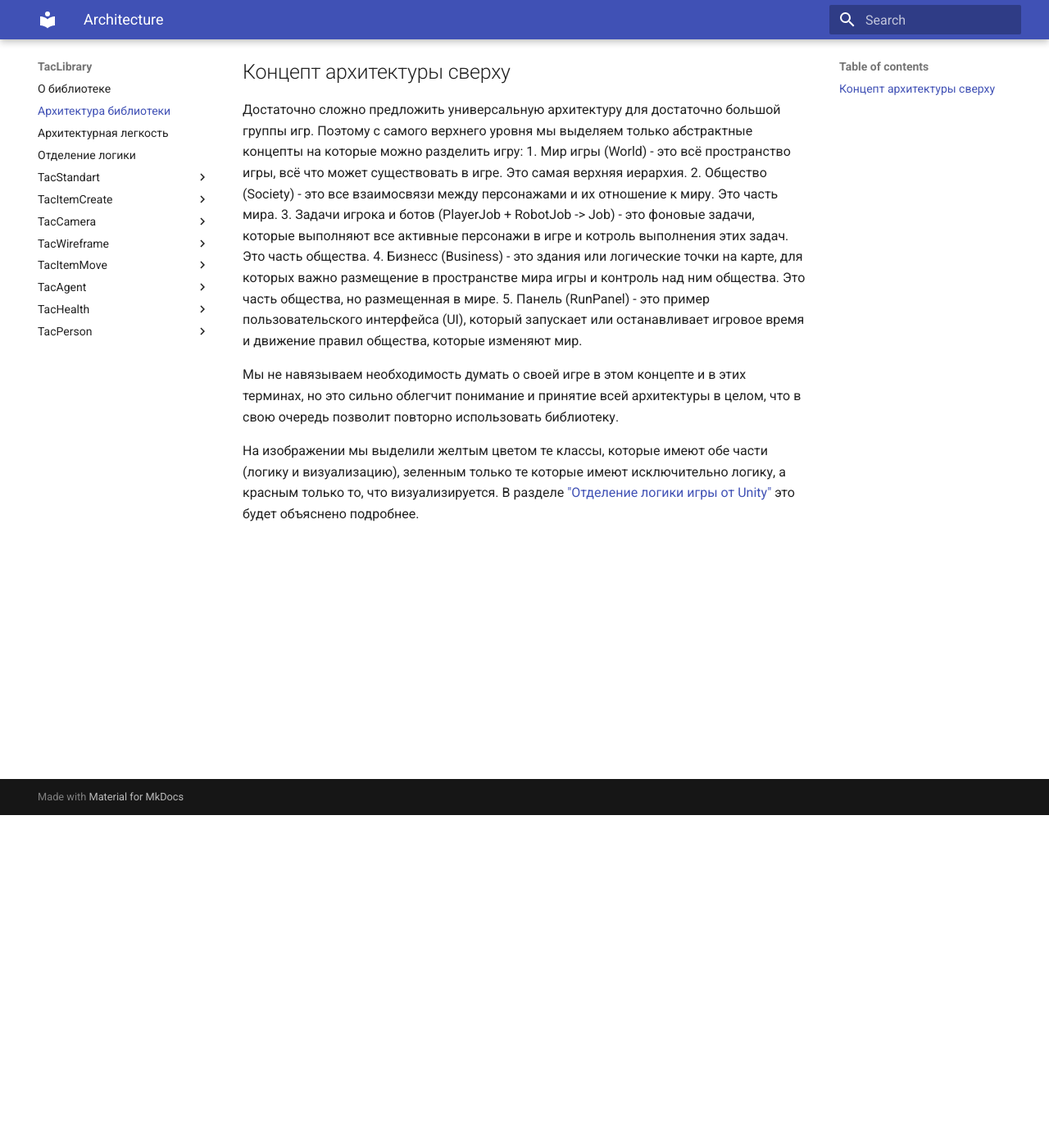
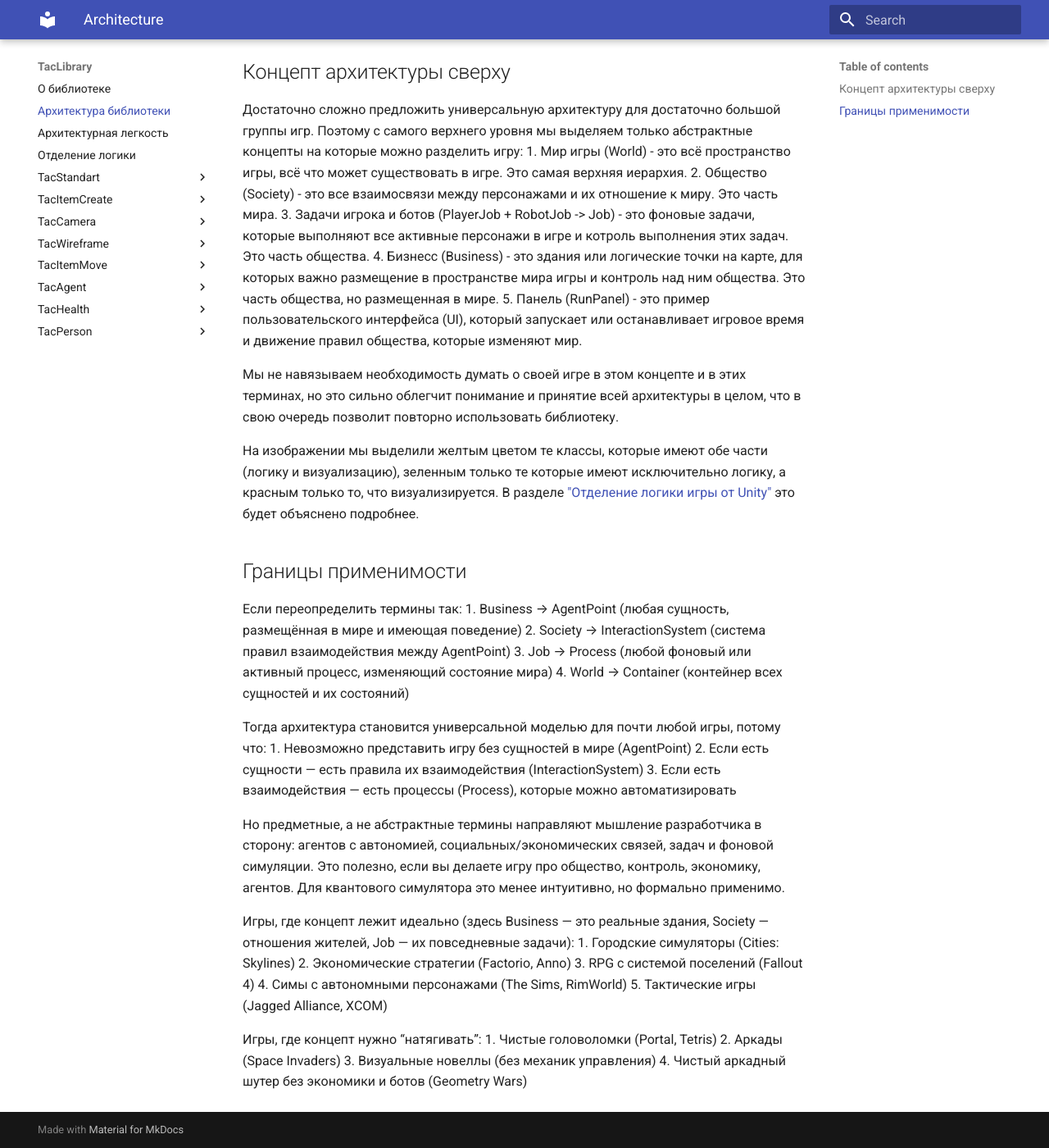
Before and after one commit to tac1402/TacBattleAI, an MkDocs documentation site: the page built from docs/architecture.md, in a window 1280 px wide and 1400 px high, scrolled down 406 px. Shown: the whole window at 82% size. Built offline with MkDocs 1.6.1 and Material for MkDocs 9.7.7, drawn with Linux system fonts in a browser that asks for light colours.

Commit message:
Update architecture.md

```diff
--- a/docs/architecture.md
+++ b/docs/architecture.md
@@ -16,3 +16,31 @@ title: Architecture
 Мы не навязываем необходимость думать о своей игре в этом концепте и в этих терминах, но это сильно облегчит понимание и принятие всей архитектуры в целом, что в свою очередь позволит повторно использовать библиотеку.
 
 На изображении мы выделили желтым цветом те классы, которые имеют обе части (логику и визуализацию), зеленным только те которые имеют исключительно логику, а красным только то, что визуализируется. В разделе ["Отделение логики игры от Unity"](separation.md) это будет объяснено подробнее.
+
+## Границы применимости
+
+Если переопределить термины так:
+1. Business → AgentPoint (любая сущность, размещённая в мире и имеющая поведение)
+2. Society → InteractionSystem (система правил взаимодействия между AgentPoint)
+3. Job → Process (любой фоновый или активный процесс, изменяющий состояние мира)
+4. World → Container (контейнер всех сущностей и их состояний)
+
+Тогда архитектура становится универсальной моделью для почти любой игры, потому что:
+1. Невозможно представить игру без сущностей в мире (AgentPoint)
+2. Если есть сущности — есть правила их взаимодействия (InteractionSystem)
+3. Если есть взаимодействия — есть процессы (Process), которые можно автоматизировать
+
+Но предметные, а не абстрактные термины направляют мышление разработчика в сторону: агентов с автономией, социальных/экономических связей, задач и фоновой симуляции. Это полезно, если вы делаете игру про общество, контроль, экономику, агентов. Для квантового симулятора это менее интуитивно, но формально применимо.
+
+Игры, где концепт лежит идеально (здесь Business — это реальные здания, Society — отношения жителей, Job — их повседневные задачи):
+1. Городские симуляторы (Cities: Skylines)
+2. Экономические стратегии (Factorio, Anno)
+3. RPG с системой поселений (Fallout 4)
+4. Симы с автономными персонажами (The Sims, RimWorld)
+5. Тактические игры (Jagged Alliance, XCOM)
+
+Игры, где концепт нужно “натягивать”:
+1. Чистые головоломки (Portal, Tetris)
+2. Аркады (Space Invaders)
+3. Визуальные новеллы (без механик управления)
+4. Чистый аркадный шутер без экономики и ботов (Geometry Wars)
```
